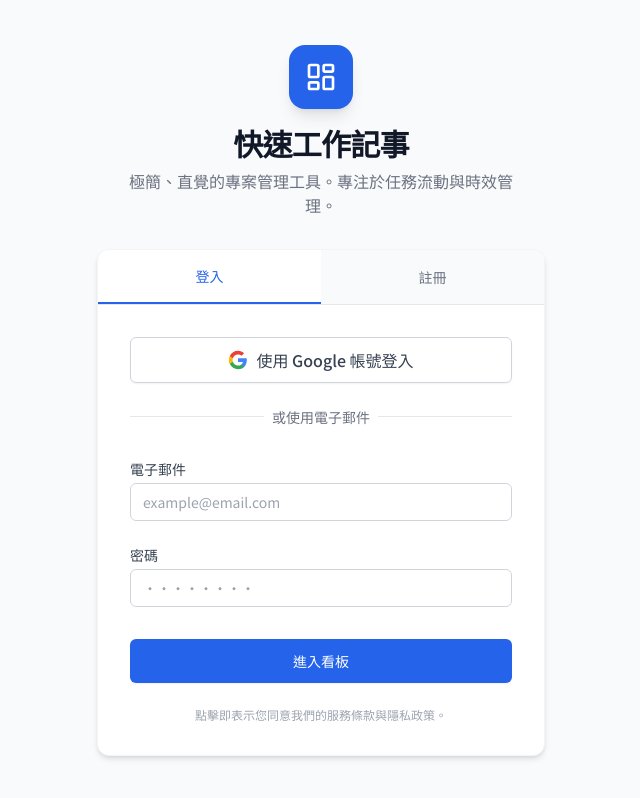
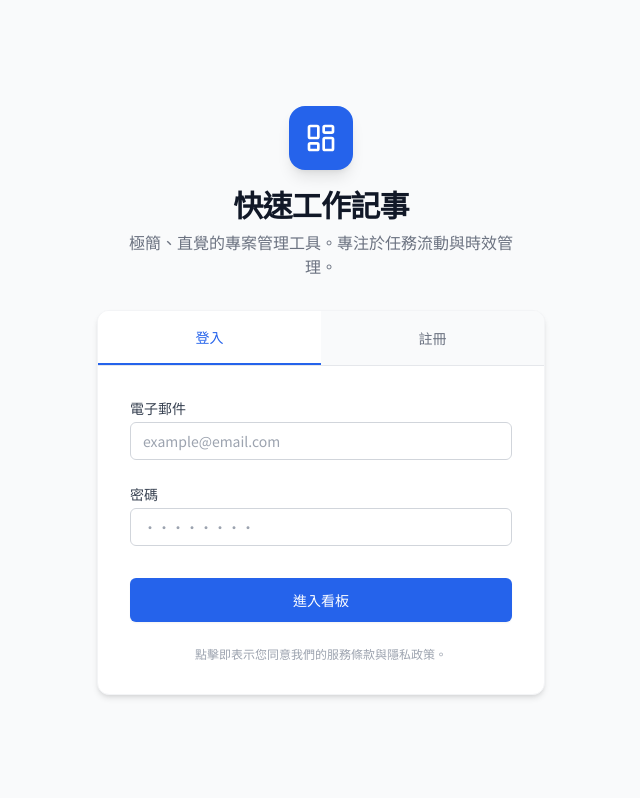
Before and after one commit to fantasyjack99/fastwork, a React (Vite) app: page / in a window 1280 px wide. Shown: the whole page, without its empty margins (319-959 px from the left). Built offline with nearby package versions, Linux system fonts and the light colour scheme.

Commit message:
feat: Remove Google login button
Removed the Google login button and its associated logic from the authentication screen. This simplifies the authentication flow and removes dependency on external OAuth providers for now.

```diff
--- a/components/AuthScreen.tsx
+++ b/components/AuthScreen.tsx
@@ -49,18 +49,6 @@
     }
   };
 
-  const handleGoogleLogin = async () => {
-    setLoading(true);
-    try {
-        await api.auth.loginWithGoogle();
-        // Note: This will redirect the page, so no need to stop loading or call onLogin
-    } catch (e: any) {
-        setLoading(false);
-        console.error(e);
-        setError('無法啟動 Google 登入，請檢查 Supabase 設定。');
-    }
-  };
-
   return (
     <div className="min-h-screen flex flex-col items-center justify-center bg-gray-50 p-4">
       <div className="mb-8 flex flex-col items-center animate-in fade-in slide-in-from-bottom-4 duration-500">
@@ -93,45 +81,7 @@
           </button>
         </div>
 
-        <div className="p-8 pb-0">
-             <button
-                type="button"
-                onClick={handleGoogleLogin}
-                disabled={loading}
-                className="w-full flex items-center justify-center gap-2 bg-white border border-gray-300 hover:bg-gray-50 text-gray-700 font-medium py-2.5 px-4 rounded-md transition-all shadow-sm active:scale-[0.98] disabled:opacity-50"
-             >
-                <svg className="w-5 h-5" viewBox="0 0 24 24">
-                    <path
-                        d="M22.56 12.25c0-.78-.07-1.53-.2-2.25H12v4.26h5.92c-.26 1.37-1.04 2.53-2.21 3.31v2.77h3.57c2.08-1.92 3.28-4.74 3.28-8.09z"
-                        fill="#4285F4"
-                    />
-                    <path
-                        d="M12 23c2.97 0 5.46-.98 7.28-2.66l-3.57-2.77c-.98.66-2.23 1.06-3.71 1.06-2.86 0-5.29-1.93-6.16-4.53H2.18v2.84C3.99 20.53 7.7 23 12 23z"
-                        fill="#34A853"
-                    />
-                    <path
-                        d="M5.84 14.09c-.22-.66-.35-1.36-.35-2.09s.13-1.43.35-2.09V7.07H2.18C1.43 8.55 1 10.22 1 12s.43 3.45 1.18 4.93l2.85-2.22.81-.62z"
-                        fill="#FBBC05"
-                    />
-                    <path
-                        d="M12 5.38c1.62 0 3.06.56 4.21 1.64l3.15-3.15C17.45 2.09 14.97 1 12 1 7.7 1 3.99 3.47 2.18 7.07l3.66 2.84c.87-2.6 3.3-4.53 6.16-4.53z"
-                        fill="#EA4335"
-                    />
-                </svg>
-                {loading ? '連接 Google 中...' : '使用 Google 帳號登入'}
-             </button>
-
-             <div className="relative my-6">
-                <div className="absolute inset-0 flex items-center">
-                    <div className="w-full border-t border-gray-200"></div>
-                </div>
-                <div className="relative flex justify-center text-sm">
-                    <span className="px-2 bg-white text-gray-500">或使用電子郵件</span>
-                </div>
-            </div>
-        </div>
-
-        <form onSubmit={handleSubmit} className="px-8 pb-8 pt-2 space-y-6">
+        <form onSubmit={handleSubmit} className="p-8 space-y-6">
           {verificationSent && (
              <div className="bg-green-50 text-green-700 text-sm p-4 rounded-lg flex items-start">
                 <CheckCircle2 size={18} className="mr-2 shrink-0 mt-0.5"/>
```
